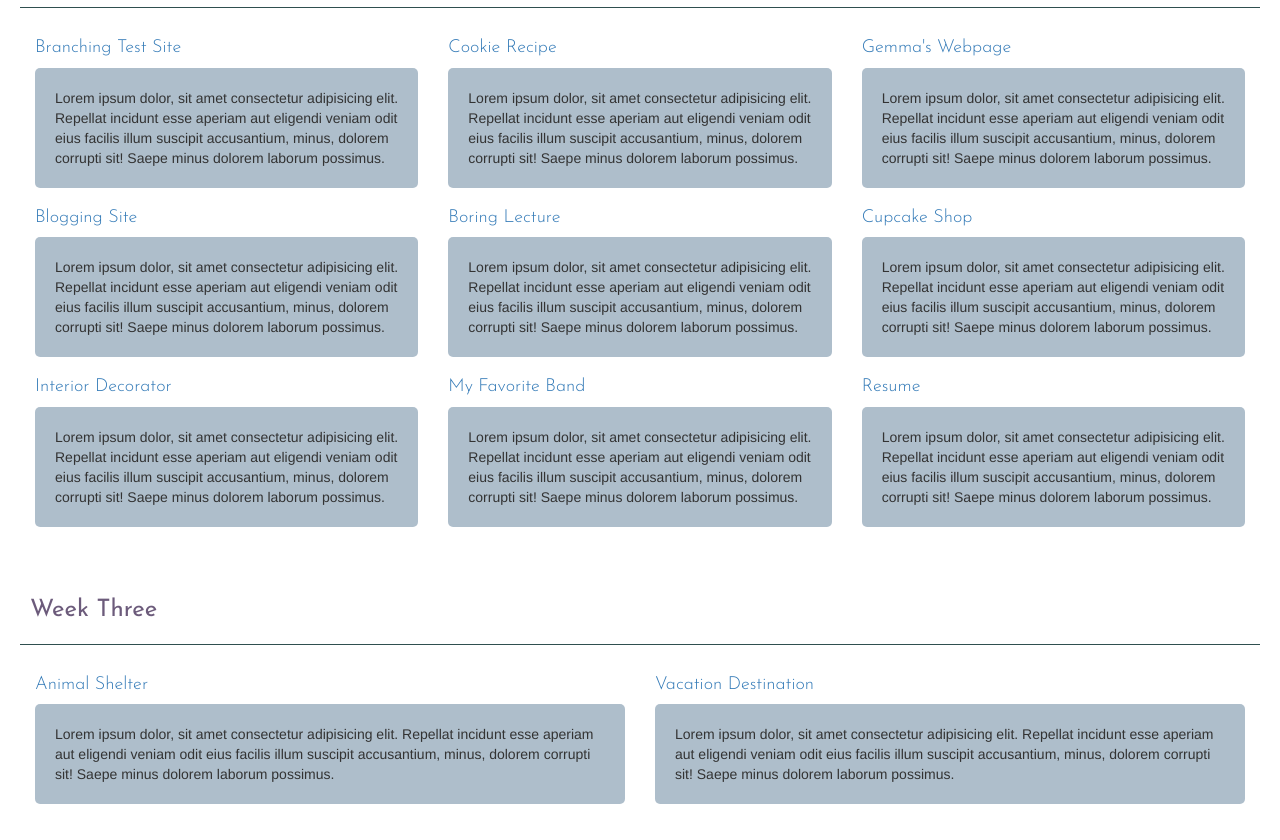
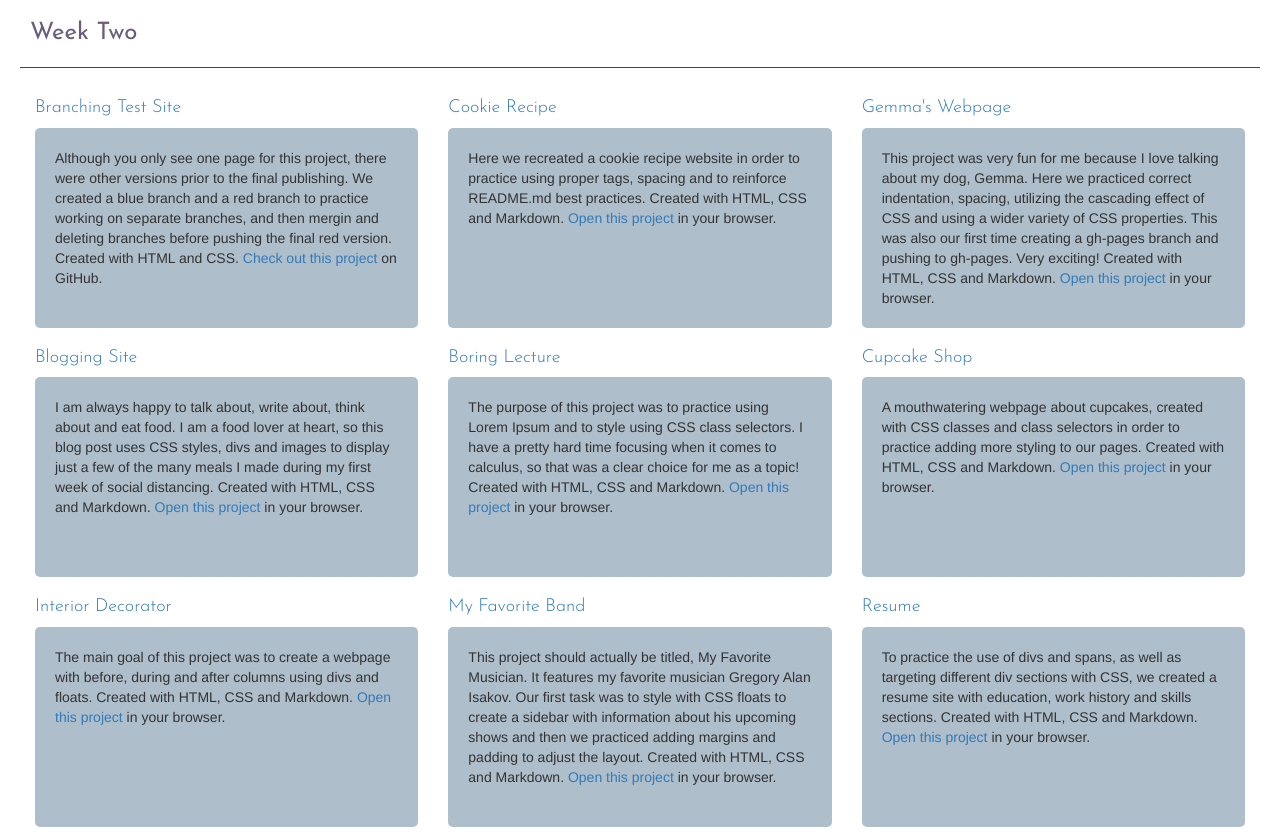
Before and after one commit to LINDGRENBA/portfolio, a plain HTML site: page index.html in a window 1280 px wide. Shown: the part 800-1640 px from the top of the page. Drawn offline with Linux system fonts and the light colour scheme.

Commit message:
Add information about each project on index.html, add min-height to <p> sections for projects to correct overflow issues upon resizing viewport.

```diff
--- a/css/styles.css
+++ b/css/styles.css
@@ -7,6 +7,7 @@ p {
   background-color: rgba(53,92,125,0.4);
   padding: 20px;
   border-radius: 5px;
+  min-height: 200px;
 }
 
 .nav, h1, h2, h3, h4 {
@@ -40,6 +41,10 @@ hr {
 div h3 {
   padding-left: 10px;
 }
+
+/* STYLE LINKS .projects p a:link {
+  color: white;
+} */
 
 /* ABOUT ME PAGE */
 
--- a/index.html
+++ b/index.html
@@ -19,31 +19,24 @@
       <li roll="presentation"><a href="about.html">About Me</a></li>
     </ul>
 
-
-    <!--PROJECTS-->
-
     <h2 class="top text-center">My Projects</h2>
 
     <!--WEEK 1-->
-    <!--  <a href="" target="_blank">Check out this project</a> on GitHub.
-          OR
-        <a href="" target="_blank">Open this project</a> in your browser.
-      -->
 
     <div class="row projects">
       <h3 class="week">Week One</h3>
       <hr>
       <div class="col-md-4 col-sm-6 col-xs-12">
         <h4>Hello World</h4>
-        <p>Lorem ipsum dolor, sit amet consectetur adipisicing elit. Repellat incidunt esse aperiam aut eligendi veniam odit eius facilis illum suscipit accusantium, minus, dolorem corrupti sit! Saepe minus dolorem laborum possimus. <a href="https://github.com/LINDGRENBA/hello-world2/blob/master/hello-world.html" target="_blank">Check out this project</a> on GitHub.</p>
+        <p>This was one of our first projects using html. It's a pretty simple site, meant to practice using headers, paragraphs, unordered links and list items. Created with HTML. <!--FIGURE OUT HOW TO ESCAPE TAGS--> <a href="https://github.com/LINDGRENBA/hello-world2/blob/master/hello-world.html" target="_blank">Check out this project</a> on GitHub.</p>
       </div>
       <div class="col-md-4 col-sm-6 col-xs-12">
         <h4>Markdown Assignment</h4>
-        <p>Lorem ipsum dolor, sit amet consectetur adipisicing elit. Repellat incidunt esse aperiam aut eligendi veniam odit eius facilis illum suscipit accusantium, minus, dolorem corrupti sit! Saepe minus dolorem laborum possimus. <a href="https://github.com/LINDGRENBA/markup-project" target="_blank">Check out this project</a> on GitHub.</p>
+        <p>Our first markdown project, we used markdown text to create a blog post. I chose to write about my recent trip to New Orleans and some of my favorite food experiences while I was there. Created with Markdown. <a href="https://github.com/LINDGRENBA/markup-project" target="_blank">Check out this project</a> on GitHub.</p> <!--LINK NOLO PHOTO TO THIS PROJECT-->
       </div>
       <div class="col-md-4 col-sm-6 col-xs-12">
         <h4>My First Webpage</h4>
-        <p>Lorem ipsum dolor, sit amet consectetur adipisicing elit. Repellat incidunt esse aperiam aut eligendi veniam odit eius facilis illum suscipit accusantium, minus, dolorem corrupti sit! Saepe minus dolorem laborum possimus. <a href="" target="_blank">Check out this project</a> on GitHub. </p>
+        <p>Here we had to recreate a page of HTML word for word and then practice adding a set of specified CSS elements. This was one of our first projects to include the use of a CSS stylesheet as well as a comprehensive README.md. Created with HTML, CSS and Markdown. <a href="" target="_blank">Check out this project</a> on GitHub. </p> <!--CLEAN UP PROJECT DIRECTORY ON GITHUB-->
       </div>
     </div>
 
@@ -53,41 +46,44 @@
       <h3 class="week">Week Two</h3>
       <hr>
       <div class="col-md-4 col-sm-6 col-xs-12">
-        <h4><a href="#" target="_blank">Branching Test Site</a></h4>
-        <p>Lorem ipsum dolor, sit amet consectetur adipisicing elit. Repellat incidunt esse aperiam aut eligendi veniam odit eius facilis illum suscipit accusantium, minus, dolorem corrupti sit! Saepe minus dolorem laborum possimus.</p>
+        <h4>Branching Test Site</h4>
+        <p>Although you only see one page for this project, there were other versions prior to the final publishing. We created a blue branch and a red branch to practice working on separate branches, and then mergin and deleting branches before pushing the final red version. Created with HTML and CSS. <a href="#" target="_blank">Check out this project</a> on GitHub.</p>
+        <!-- NEED TO PUSH THIS PROJECT TO GITHUB ?  AND THEN INCLUDE HREF LINK-->
       </div>
       <div class="col-md-4 col-sm-6 col-xs-12">
-        <h4><a href="#" target="_blank">Cookie Recipe</a></h4>
-        <p>Lorem ipsum dolor, sit amet consectetur adipisicing elit. Repellat incidunt esse aperiam aut eligendi veniam odit eius facilis illum suscipit accusantium, minus, dolorem corrupti sit! Saepe minus dolorem laborum possimus.</p>
+        <h4>Cookie Recipe</h4>
+        <p>Here we recreated a cookie recipe website in order to practice using proper tags, spacing and to reinforce README.md best practices. Created with HTML, CSS and Markdown. <a href="https://lindgrenba.github.io/cookie-recipe/" target="_blank">Open this project</a> in your browser.</p>
       </div>
       <div class="col-md-4 col-sm-6 col-xs-12">
-        <h4><a href="#" target="_blank">Gemma's Webpage</a></h4>
-        <p>Lorem ipsum dolor, sit amet consectetur adipisicing elit. Repellat incidunt esse aperiam aut eligendi veniam odit eius facilis illum suscipit accusantium, minus, dolorem corrupti sit! Saepe minus dolorem laborum possimus.</p>
+        <h4>Gemma's Webpage</h4>
+        <p>This project was very fun for me because I love talking about my dog, Gemma. Here we practiced correct indentation, spacing, utilizing the cascading effect of CSS and using a wider variety of CSS properties. This was also our first time creating a gh-pages branch and pushing to gh-pages. Very exciting! Created with HTML, CSS and Markdown. <a href="https://lindgrenba.github.io/gemmas-webpage/" target="_blank">Open this project</a> in your browser.</p> <!--THIS PROJECT NEEDS A README.md-->
       </div>
       <div class="col-md-4 col-sm-6 col-xs-12">
-        <h4><a href="#" target="_blank">Blogging Site</a></h4>
-        <p>Lorem ipsum dolor, sit amet consectetur adipisicing elit. Repellat incidunt esse aperiam aut eligendi veniam odit eius facilis illum suscipit accusantium, minus, dolorem corrupti sit! Saepe minus dolorem laborum possimus.</p>
+        <h4>Blogging Site</h4>
+        <p>I am always happy to talk about, write about, think about and eat food. I am a food lover at heart, so this blog post uses CSS styles, divs and images to display just a few of the many meals I made during my first week of social distancing. Created with HTML, CSS and Markdown. <a href="https://github.com/LINDGRENBA/bloggin-site" target="_blank">Open this project</a> in your browser.</p>
+        <!-- FIX THE GH PAGES ISSUE, ACCIDENTALLY PUSHED TO GITHUB FROM W/IN IMAGES DIRECTORY -->
       </div>
       <div class="col-md-4 col-sm-6 col-xs-12">
-        <h4><a href="#" target="_blank">Boring Lecture</a></h4>
-        <p>Lorem ipsum dolor, sit amet consectetur adipisicing elit. Repellat incidunt esse aperiam aut eligendi veniam odit eius facilis illum suscipit accusantium, minus, dolorem corrupti sit! Saepe minus dolorem laborum possimus.</p>
+        <h4>Boring Lecture</h4>
+        <p>The purpose of this project was to practice using Lorem Ipsum and to style using CSS class selectors. I have a pretty hard time focusing when it comes to calculus, so that was a clear choice for me as a topic! Created with HTML, CSS and Markdown. <a href="https://lindgrenba.github.io/boring-lecture/" target="_blank">Open this project</a> in your browser.</p>
       </div>
       <div class="col-md-4 col-sm-6 col-xs-12">
-        <h4><a href="#" target="_blank">Cupcake Shop</a></h4>
-        <p>Lorem ipsum dolor, sit amet consectetur adipisicing elit. Repellat incidunt esse aperiam aut eligendi veniam odit eius facilis illum suscipit accusantium, minus, dolorem corrupti sit! Saepe minus dolorem laborum possimus.</p>
+        <h4>Cupcake Shop</h4>
+        <p>A mouthwatering webpage about cupcakes, created with CSS classes and class selectors in order to practice adding more styling to our pages. Created with HTML, CSS and Markdown. <a href="https://lindgrenba.github.io/cupcake-shop/" target="_blank">Open this project</a> in your browser.</p>
       </div>
       <div class="col-md-4 col-sm-6 col-xs-12">
-        <h4><a href="#" target="_blank">Interior Decorator</a></h4>
-        <p>Lorem ipsum dolor, sit amet consectetur adipisicing elit. Repellat incidunt esse aperiam aut eligendi veniam odit eius facilis illum suscipit accusantium, minus, dolorem corrupti sit! Saepe minus dolorem laborum possimus.</p>
+        <h4>Interior Decorator</h4>
+        <p>The main goal of this project was to create a webpage with before, during and after columns using divs and floats. Created with HTML, CSS and Markdown. <a href="https://lindgrenba.github.io/interior-decorator/" target="_blank">Open this project</a> in your browser.</p>
       </div>
       <div class="col-md-4 col-sm-6 col-xs-12">
-        <h4><a href="#" target="_blank">My Favorite Band</a></h4>
-        <p>Lorem ipsum dolor, sit amet consectetur adipisicing elit. Repellat incidunt esse aperiam aut eligendi veniam odit eius facilis illum suscipit accusantium, minus, dolorem corrupti sit! Saepe minus dolorem laborum possimus.</p>
+        <h4>My Favorite Band</h4>
+        <p>This project should actually be titled, My Favorite Musician. It features my favorite musician Gregory Alan Isakov. Our first task was to style with CSS floats to create a sidebar with information about his upcoming shows and then we practiced adding margins and padding to adjust the layout. Created with HTML, CSS and Markdown. <a href="https://lindgrenba.github.io/my-favorite-band/" target="_blank">Open this project</a> in your browser.</p>
       </div>
       <div class="col-md-4 col-sm-6 col-xs-12">
-        <h4><a href="#" target="_blank">Resume</a></h4>
-        <p>Lorem ipsum dolor, sit amet consectetur adipisicing elit. Repellat incidunt esse aperiam aut eligendi veniam odit eius facilis illum suscipit accusantium, minus, dolorem corrupti sit! Saepe minus dolorem laborum possimus.</p>
+        <h4>Resume</h4>
+        <p>To practice the use of divs and spans, as well as targeting different div sections with CSS, we created a resume site with education, work history and skills sections. Created with HTML, CSS and Markdown. <a href="https://lindgrenba.github.io/resume-site/" target="_blank">Open this project</a> in your browser.</p>
       </div>
+      <!--SHOULD HAVE ANOTHER WEEK 2 PROJECT, RESORT SITE PRACTICING BRANCHING - https://www.learnhowtoprogram.com/intro-to-programming-evening/git-html-css-cc4d4bfd-fd26-4b35-b936-5d3e09999094/practice-branching-and-merging-->
     </div>
 
     <!--WEEK 3-->
@@ -96,12 +92,12 @@
       <h3 class="week">Week Three</h3>
       <hr>
       <div class="col-md-6 col-sm-6 col-xs-12">
-        <h4><a href="#" target="_blank">Animal Shelter</a></h4>
-        <p>Lorem ipsum dolor, sit amet consectetur adipisicing elit. Repellat incidunt esse aperiam aut eligendi veniam odit eius facilis illum suscipit accusantium, minus, dolorem corrupti sit! Saepe minus dolorem laborum possimus.</p>
+        <h4>Animal Shelter</h4>
+        <p>The animal shelter website features different dogs and cats up for adoption. It was a practice in using divs, floats and CSS and one of our first projects to utilize media queries. Created with HTML, CSS and Markdown in collaboration with another Epicodus student, see README.md for more info. <a href="https://lindgrenba.github.io/animal-shelter/" target="_blank">Open this project</a> in your browser.</p>
       </div>
       <div class="col-md-6 col-sm-6 col-xs-12">
-        <h4><a href="#" target="_blank">Vacation Destination</a></h4>
-        <p>Lorem ipsum dolor, sit amet consectetur adipisicing elit. Repellat incidunt esse aperiam aut eligendi veniam odit eius facilis illum suscipit accusantium, minus, dolorem corrupti sit! Saepe minus dolorem laborum possimus.</p>
+        <h4>Vacation Destination</h4>
+        <p>Here is the first project build with the use of Bootstrap. The goal was to create a site featuring a place I would like to visit. The only difficult thing about this project was choosing just one place! It was very fun however, to learn more about the food and activities in Wales, which is the location I chose. Created with HTML, CSS, Bootstrap 3.3.7 and Markdown. <a href="https://lindgrenba.github.io/future-vacation/" target="_blank">Open this project</a> in your browser.</p>
       </div>
     </div>
 
@@ -115,10 +111,6 @@
 
 
 <!-- GOALS FOR NEXT HOUR:
-  3. A list of projects you have created with active links to their GitHub pages sites or GitHub repositories.
-
-
-
 4. For each, include a brief description of the project and what languages it uses.
 
 8. A gh-pages branch so that your site may be viewed on GitHub Pages at your-username.github.io/portfolio. -->
```
